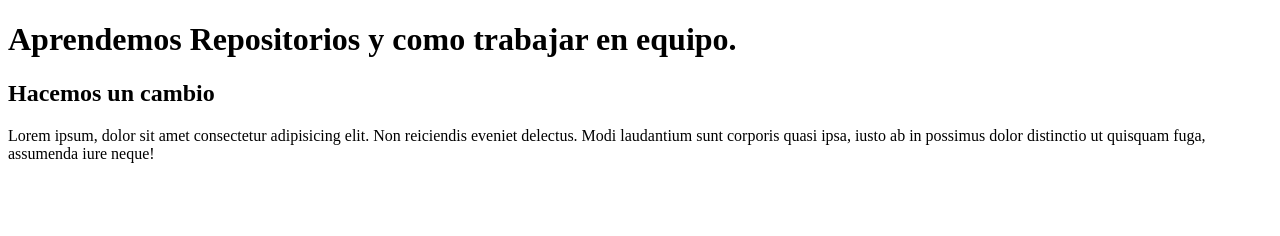
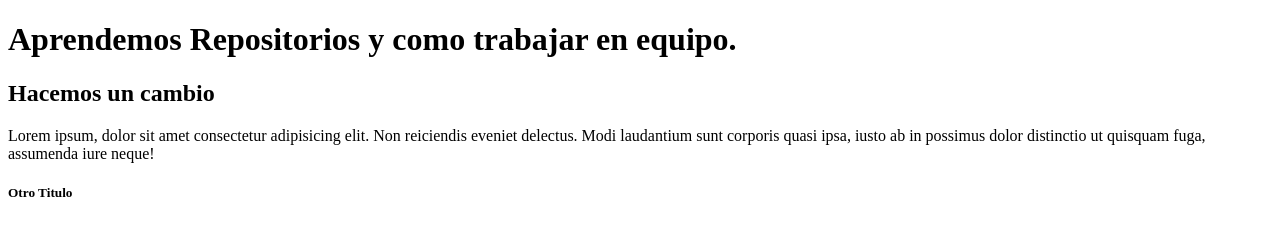
Before and after one commit to JuanJose082119/RepositoriosGit_GitHub, a plain HTML site: page index.html in a window 1280 px wide. Drawn offline with Linux system fonts and the light colour scheme.

Commit message:
Agregamos otro titulo

```diff
--- a/index.html
+++ b/index.html
@@ -13,5 +13,7 @@
     <p>Lorem ipsum, dolor sit amet consectetur adipisicing elit. Non reiciendis eveniet delectus.
         Modi laudantium sunt corporis quasi ipsa, iusto ab in possimus dolor distinctio ut quisquam fuga, assumenda iure neque!
     </p>
+
+    <h5>Otro Titulo</h5>
 </body>
 </html>
```
